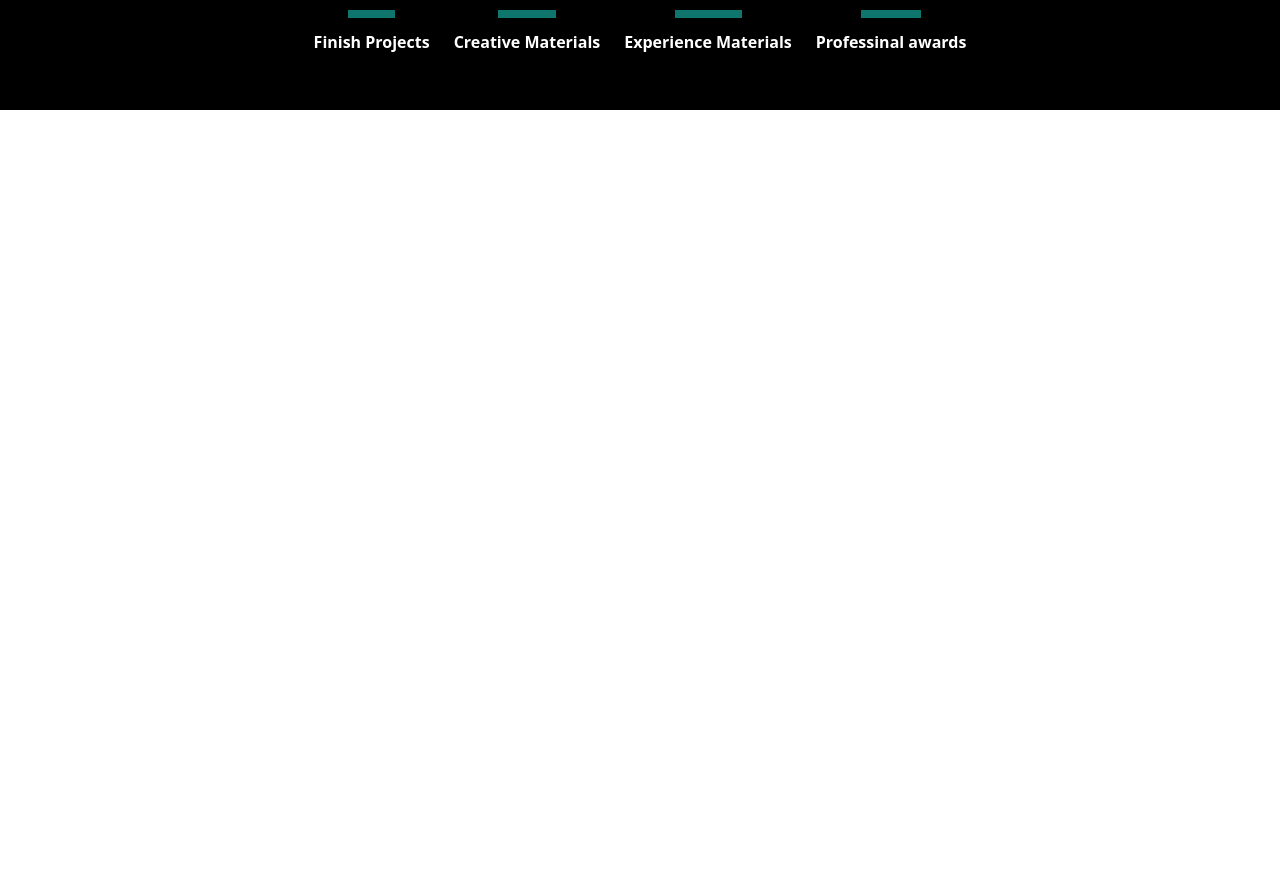
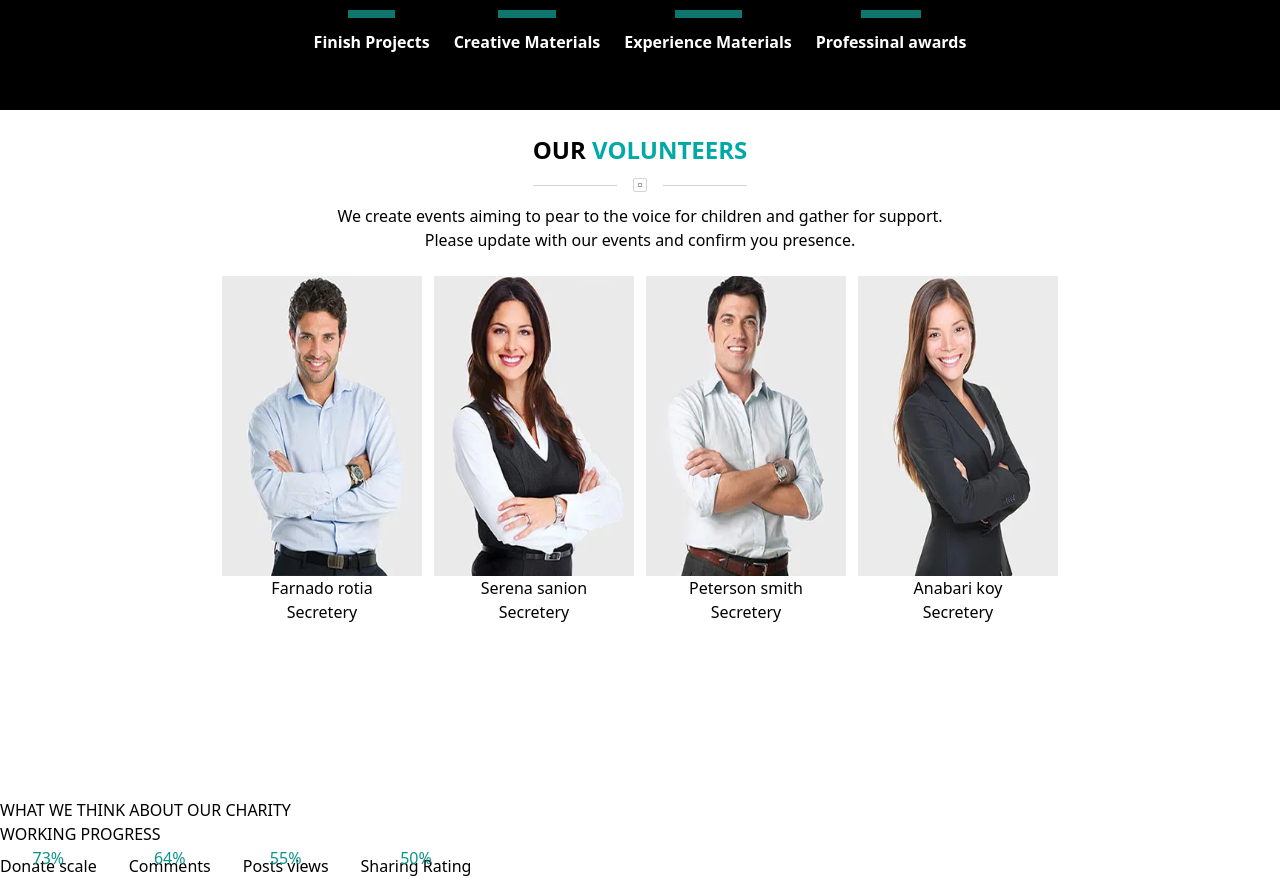
Before and after one commit to tajmirahman/GreenShine---Charity, a React (Vite) app in the folder my-project/: page /about in a window 1280 px wide. Shown: the part 1680-2558 px from the top of the page. Before the commit the page ends 1790 px from the top, so only its background shows below. Built offline with nearby package versions, Linux system fonts and the light colour scheme.

Commit message:
about page vedio upload is processing

```diff
--- a/my-project/src/Components/Volunteers.jsx
+++ b/my-project/src/Components/Volunteers.jsx
@@ -15,7 +15,7 @@ const Volunteers = () => {
                     </div>
                     <div class="flex-grow h-px bg-gray-300"></div>
                 </div>
-                <p className='w-3/6 text-center mx-auto'>
+                <p className='w-3/6 text-center  mx-auto'>
                     We create events aiming to pear to the voice for children and gather for support.
                     Please update with our events and confirm you presence.
                 </p>
--- a/my-project/src/Components/pages/About.jsx
+++ b/my-project/src/Components/pages/About.jsx
@@ -5,8 +5,12 @@ import aboutBanner from '../../assets/image/about-image.webp'
 import weDoOne from '../../assets/WhatWeWant/we-do-one.webp'
 import weDoTwo from '../../assets/WhatWeWant/we-do-two.webp'
 import weDoThree from '../../assets/WhatWeWant/we-do-Three.webp'
+import Volunteers from '../Volunteers';
 
 const About = () => {
+
+
+
     return (
         <div>
             <Header></Header>
@@ -101,7 +105,7 @@ const About = () => {
             </div>
 
             {/*  */}
-            <div className='flex justify-center items-center gap-6 bg-black text-white h-48'>
+            <div className='flex justify-center items-center gap-6 bg-black text-white h-48 mb-6'>
                 <div className='flex flex-col justify-center items-center space-y-3'>
                     <p className='font-bold'>1200</p>
                     <div class=" w-2/5">
@@ -139,6 +143,138 @@ const About = () => {
 
 
             </div>
+
+            {/* volunteers */}
+            <Volunteers></Volunteers>
+
+            {/* WHAT WE THINK ABOUT OUR CHARITY */}
+
+            <div>
+                <div>
+                    <video src=""></video>
+                </div>
+
+                <div>
+                    <h1>WHAT WE THINK ABOUT OUR CHARITY</h1>
+                    <p></p>
+                    <div>
+                        <h2>WORKING PROGRESS</h2>
+                        <div className="flex gap-8 ">
+
+                            <div className="relative flex flex-col items-center">
+                                {/* Outer black ring */}
+                                <div
+                                    className="radial-progress text-black"
+                                    style={{
+                                        "--value": 100,
+                                        "--size": "5rem",
+                                        "--thickness": "0.5rem",
+                                    }}
+                                ></div>
+
+                                {/* Inner teal progress */}
+                                <div
+                                    className="absolute radial-progress text-teal-600"
+                                    style={{
+                                        "--value": 73,
+                                        "--size": "5rem",
+                                        "--thickness": "0.5rem",
+                                    }}
+                                >
+                                    73%
+                                </div>
+
+                                <span className="mt-2">Donate scale</span>
+                            </div>
+                            <div className="relative flex flex-col items-center">
+                                {/* Outer black ring */}
+                                <div
+                                    className="radial-progress text-black"
+                                    style={{
+                                        "--value": 100,
+                                        "--size": "5rem",
+                                        "--thickness": "0.5rem",
+                                    }}
+                                ></div>
+
+                                {/* Inner teal progress */}
+                                <div
+                                    className="absolute radial-progress text-teal-600"
+                                    style={{
+                                        "--value": 73,
+                                        "--size": "5rem",
+                                        "--thickness": "0.5rem",
+                                    }}
+                                >
+                                    64%
+                                </div>
+
+                                <span className="mt-2">Comments</span>
+                            </div>
+
+                            <div className="relative flex flex-col items-center">
+                                {/* Outer black ring */}
+                                <div
+                                    className="radial-progress text-black"
+                                    style={{
+                                        "--value": 100,
+                                        "--size": "5rem",
+                                        "--thickness": "0.5rem",
+                                    }}
+                                ></div>
+
+                                {/* Inner teal progress */}
+                                <div
+                                    className="absolute radial-progress text-teal-600"
+                                    style={{
+                                        "--value": 73,
+                                        "--size": "5rem",
+                                        "--thickness": "0.5rem",
+                                    }}
+                                >
+                                    55%
+                                </div>
+
+                                <span className="mt-2">Posts views</span>
+                            </div>
+
+
+                            <div className="relative flex flex-col items-center">
+                                {/* Outer black ring */}
+                                <div
+                                    className="radial-progress text-black"
+                                    style={{
+                                        "--value": 100,
+                                        "--size": "5rem",
+                                        "--thickness": "0.5rem",
+                                    }}
+                                ></div>
+
+                                {/* Inner teal progress */}
+                                <div
+                                    className="absolute radial-progress text-teal-600"
+                                    style={{
+                                        "--value": 73,
+                                        "--size": "5rem",
+                                        "--thickness": "0.5rem",
+                                    }}
+                                >
+                                    50%
+                                </div>
+
+                                <span className="mt-2">Sharing Rating</span>
+                            </div>
+
+
+
+
+                        </div>
+
+                    </div>
+                </div>
+            </div>
+
+
         </div>
     );
 };
```
